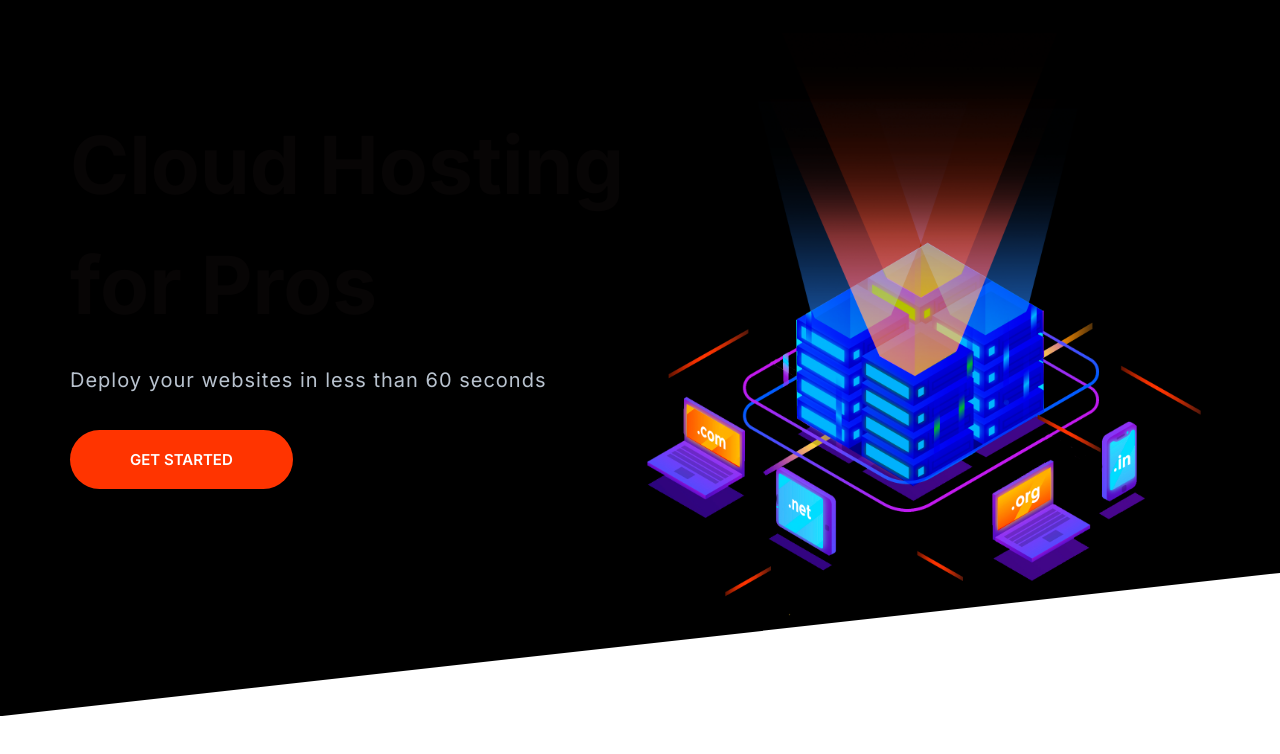
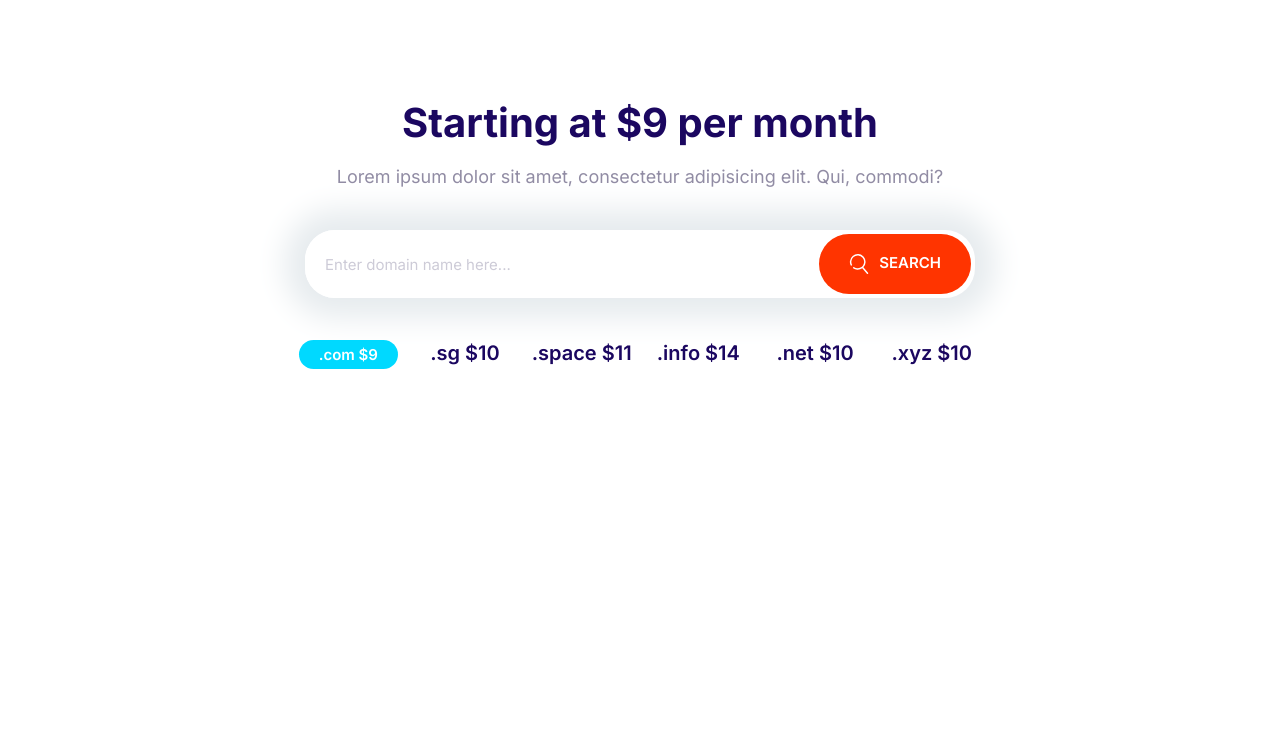
Before and after one commit to mbradford04/cloud_hosting_company3, a plain HTML site: page index.html in a window 1280 px wide. Drawn offline with Linux system fonts and the light colour scheme.

Commit message:
created domain block.

```diff
--- a/css/styles.css
+++ b/css/styles.css
@@ -745,3 +745,29 @@ a {
     align-self: center;
   }
 }
+
+/* Domain Block */
+
+.block-domain .input-group {
+  box-shadow: 0 0 30px 20px #e6ebee;
+  border: 0;
+  margin: 4rem auto;
+  max-width: 670px;
+}
+
+.block-domain__prices {
+  display: grid;
+  grid-template-columns: repeat(3, 1fr);
+  grid-template-rows: repeat(2, 6rem);
+  font-size: 2rem;
+  font-weight: 600;
+  justify-items: center;
+  max-width: 700px;
+  margin: 0 auto;
+}
+
+@media screen and (min-width:768px){
+  .block-domain__prices{
+    grid-template-columns: repeat(auto-fit, minmax(10rem, 1fr));
+  }
+}
--- a/index.html
+++ b/index.html
@@ -12,16 +12,29 @@
     <title>Document</title>
 </head>
 <body>
-    <section class="block block--dark block--skewed-left hero">
-        <header class="container grid grid--1x2">
-            <div class="block__header hero__content">
-                <h1 class="block__heading">Cloud Hosting for Pros</h1>
-                <p class="hero__tagline">Deploy your websites in less than 60 seconds</p>
-                <a href="" class="btn btn--accent btn--stretched">Get Started</a>
-            </div>
-            <img class="hero__image" src="images/banner.png" alt="banner">
+    <section class="block container block-domain">
+        <header class="block__header">
+            <h2>Starting at $9 per month</h2>
+            <p>Lorem ipsum dolor sit amet, consectetur adipisicing elit. Qui, commodi?</p>
         </header>
+        <div class="input-group">
+            <input type="text" class="input" placeholder="Enter domain name here...">
+            <button class="btn btn--accent">
+                <svg class="icon icon--white">
+                    <use xlink:href="images/sprite.svg#search"></use>
+                </svg>Search</button>
+        </div>
+        <ul class="list block-domain__prices">
+            <li><span class="badge badge--secondary"> .com $9</span></li>
+            <li> .sg $10</li>
+            <li> .space $11</li>
+            <li> .info $14</li>
+            <li> .net $10</li>
+            <li> .xyz $10</li>
+        </ul>
     </section>
+
+
     <script src="main.js"></script>
 </body>
 </html>
```
Also changed, not shown: components/domainBlock.html (added, +21 -0 lines).
